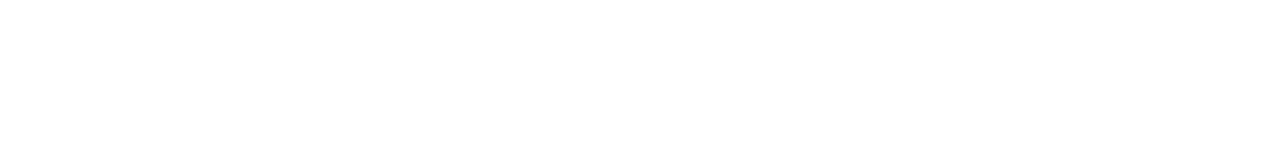
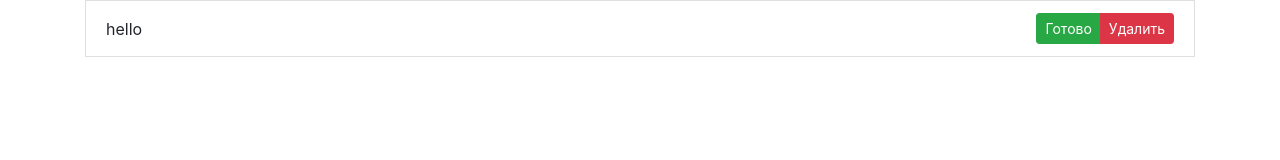
Before and after one commit to introversionya/todolist-OOP, a plain HTML site: page index.html in a window 1280 px wide. Drawn offline with nearby package versions, Linux system fonts and the light colour scheme.

Commit message:
Реализация класса Note

```diff
--- /dev/null
+++ b/Note.js
@@ -0,0 +1,67 @@
+export class Note {
+  _name = ''
+  _done = false
+
+  constructor(container, name = '', done = false) {
+    this.item = document.createElement('div');
+    this.buttonGroup = document.createElement("div");
+    this.nameSpan = document.createElement("span");
+    this.doneButton = document.createElement("button");
+    this.deleteButton = document.createElement("button");
+
+
+    this.item.classList.add('list-group-item', 'd-flex', 'justify-content-between', 'align-items-center');
+    this.buttonGroup.classList.add("btn-group", "btn-group-sm");
+    this.doneButton.classList.add("btn", "btn-success");
+    this.doneButton.textContent = "Готово";
+    this.deleteButton.classList.add("btn", "btn-danger");
+    this.deleteButton.textContent = "Удалить";
+
+    this.doneButton.addEventListener('click', () => {
+      this.done = !this.done
+    })
+
+    this.deleteButton.addEventListener('click', () => {
+      if (confirm('Вы уверены?')) {
+        this.delete()
+      }
+    })
+
+
+    this.buttonGroup.append(this.doneButton);
+    this.buttonGroup.append(this.deleteButton);
+    this.item.append(this.nameSpan);
+    this.item.append(this.buttonGroup);
+
+    this.name = name
+    this.done = done
+    container.append(this.item);
+  }
+
+  set name(value) {
+    this._name = value
+    this.nameSpan.textContent = value
+  }
+
+  get name() {
+    return this._name
+  }
+
+  set done(value) {
+    this._done = value
+
+    if (value) {
+      this.item.classList.add("list-group-item-success");
+    } else {
+      this.item.classList.remove("list-group-item-success");
+    }
+  }
+
+  get done() {
+    return this._done
+  }
+
+  delete() {
+    this.item.remove();
+  }
+}
--- a/app.js
+++ b/app.js
@@ -0,0 +1,3 @@
+import { Note } from "./Note.js";
+
+const newNote = new Note(document.getElementById('app'), 'hello');
--- a/index.html
+++ b/index.html
@@ -1,11 +1,13 @@
 <!DOCTYPE html>
-<html lang="en">
+<html lang="ru">
 <head>
   <meta charset="UTF-8">
   <meta name="viewport" content="width=device-width, initial-scale=1.0">
+  <link rel="stylesheet" href="https://cdn.jsdelivr.net/npm/bootstrap@4.5.3/dist/css/bootstrap.min.css" integrity="sha384-TX8t27EcRE3e/ihU7zmQxVncDAy5uIKz4rEkgIXeMed4M0jlfIDPvg6uqKI2xXr2" crossorigin="anonymous">
+  <script type="module" defer src="./app.js"></script>
   <title>Классы</title>
 </head>
 <body>
-
+  <div id="app" class="container"></div>
 </body>
 </html>
```
